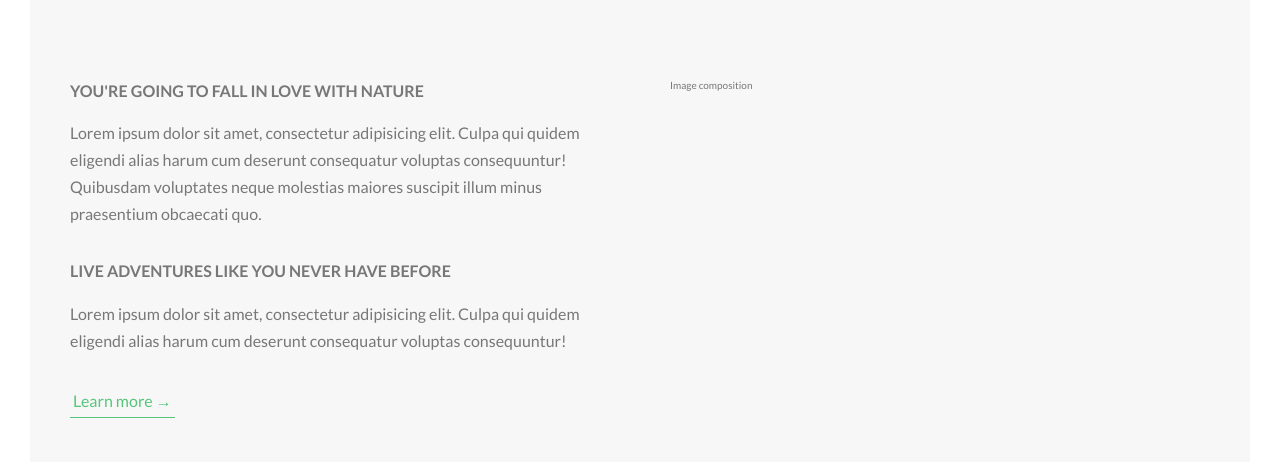
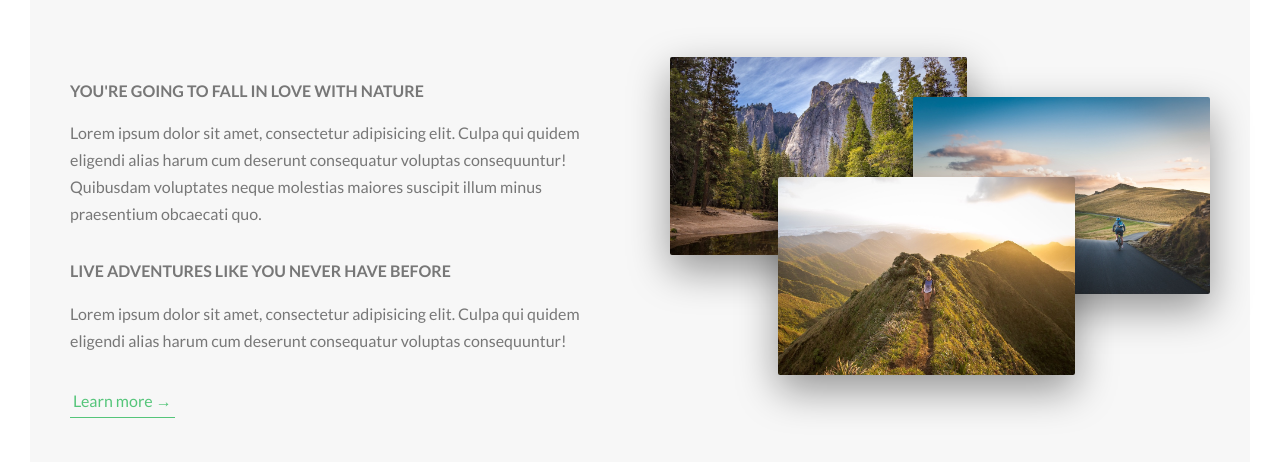
Before and after one commit to chaofan85/advanced-css-learning, a website: page NATOURS/index.html in a window 1280 px wide. Shown: the part 943-1405 px from the top of the page. Drawn offline with Linux system fonts and the light colour scheme.

Commit message:
added photos and styling

```diff
--- a/NATOURS/index.html
+++ b/NATOURS/index.html
@@ -51,7 +51,11 @@
               <a href="#" class="btn-text">Learn more &rarr;</a>
             </div>
             <div class="col-1-of-2">
-              Image composition
+              <div class="composition">
+                <img src="img/nat-1-large.jpg" alt="Photo 1" class="composition__photo composition__photo--p1">
+                <img src="img/nat-2-large.jpg" alt="Photo 2" class="composition__photo composition__photo--p2">
+                <img src="img/nat-3-large.jpg" alt="Photo 3" class="composition__photo composition__photo--p3">
+              </div>
             </div>
           </div>
         </section>
--- /dev/null
+++ b/NATOURS/sass/components/_composition.scss
@@ -0,0 +1,25 @@
+.composition {
+  position: relative;
+
+  &__photo {
+    width: 55%;
+    box-shadow: 0 1.5rem 4rem rgba($color-black, 0.4);
+    border-radius: 2px;
+    position: absolute;
+
+    &--p1 {
+      left: 0;
+      top: -2rem;
+    }
+
+    &--p2 {
+      right: 0;
+      top: 2rem;
+    }
+
+    &--p3 {
+      left: 20%;
+      top: 10rem;
+    }
+  }
+}
--- a/NATOURS/sass/main.scss
+++ b/NATOURS/sass/main.scss
@@ -8,6 +8,7 @@
 @import 'base/utilities';
 
 @import 'components/button';
+@import 'components/composition';
 
 @import 'layout/grid';
 @import 'layout/header';
```
Also changed, not shown: NATOURS/css/style.css.
